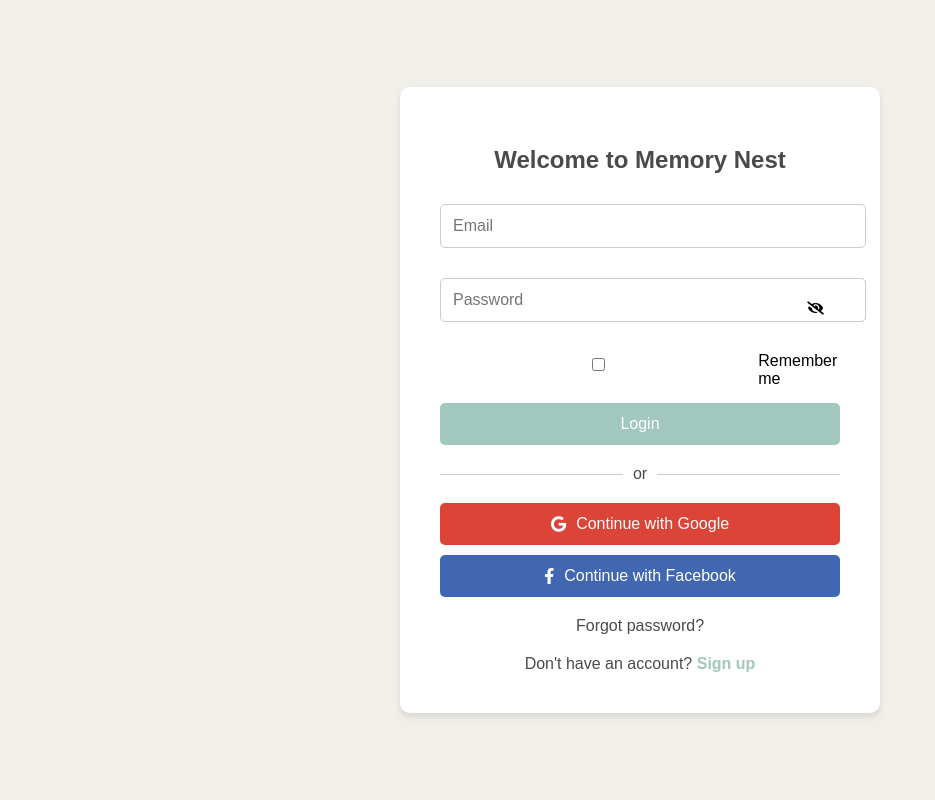
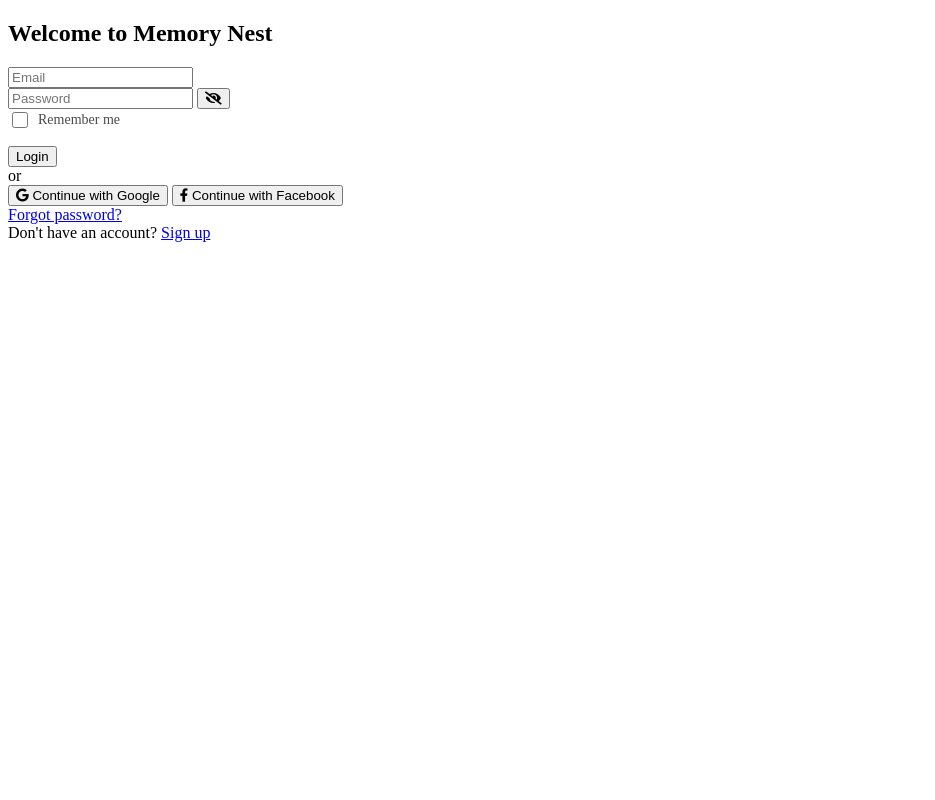
Before and after one commit to mlespinoza1/Memory-AI-Scrapbook, a Flask app: page /login in a window 1280 px wide. Shown: the whole page, without its empty margins (0-935 px from the left). Run offline with Flask 3, Linux system fonts and the light colour scheme.

```diff
--- a/static/css/style.css
+++ b/static/css/style.css
@@ -1,83 +1,4 @@
 /* ... (existing styles) ... */
-
-body {
-    font-family: Arial, sans-serif;
-    background-color: #F0EFE9;
-    display: flex;
-    justify-content: center;
-    align-items: center;
-    height: 100vh;
-    margin: 0;
-}
-
-.login-container {
-    max-width: 400px;
-    width: 90%;
-    padding: 40px;
-    background-color: white;
-    border-radius: 10px;
-    box-shadow: 0 4px 6px rgba(0, 0, 0, 0.1);
-}
-
-h2 {
-    text-align: center;
-    color: #4A4A4A;
-    margin-bottom: 30px;
-}
-
-.login-form input {
-    width: 100%;
-    padding: 12px;
-    margin-bottom: 15px;
-    border: 1px solid #ccc;
-    border-radius: 5px;
-    font-size: 16px;
-}
-
-.login-button {
-    width: 100%;
-    padding: 12px;
-    background-color: #A2C7BE;
-    color: white;
-    border: none;
-    border-radius: 5px;
-    cursor: pointer;
-    font-size: 16px;
-    transition: background-color 0.3s;
-}
-
-.login-button:hover {
-    background-color: #8AB3A8;
-}
-
-.flash-messages {
-    list-style-type: none;
-    padding: 0;
-    margin-bottom: 20px;
-}
-
-.flash-message {
-    background-color: #ffcccc;
-    color: #cc0000;
-    padding: 10px;
-    border-radius: 5px;
-    margin-bottom: 10px;
-}
-
-.input-group {
-    position: relative;
-    margin-bottom: 15px;
-}
-
-.toggle-password {
-    position: absolute;
-    right: 10px;
-    top: 50%;
-    transform: translateY(-50%);
-    background: none;
-    border: none;
-    cursor: pointer;
-}
 
 .remember-me {
     display: flex;
@@ -85,89 +6,18 @@ h2 {
     margin-bottom: 15px;
 }
 
-.remember-me input {
-    margin-right: 5px;
+.remember-me input[type="checkbox"] {
+    margin-right: 10px;
+    width: 16px;
+    height: 16px;
+    vertical-align: middle;
 }
 
-.separator {
-    display: flex;
-    align-items: center;
-    text-align: center;
-    margin: 20px 0;
+.remember-me label {
+    margin-bottom: 0;
+    font-size: 14px;
+    color: #4A4A4A;
+    line-height: 1;
 }
 
-.separator::before,
-.separator::after {
-    content: '';
-    flex: 1;
-    border-bottom: 1px solid #ccc;
-}
-
-.separator span {
-    padding: 0 10px;
-    color: #4A4A4A;
-}
-
-.social-buttons {
-    margin-top: 20px;
-}
-
-.social-login {
-    width: 100%;
-    padding: 12px;
-    margin-bottom: 10px;
-    border: none;
-    border-radius: 5px;
-    cursor: pointer;
-    display: flex;
-    align-items: center;
-    justify-content: center;
-    font-size: 16px;
-    transition: background-color 0.3s;
-}
-
-.social-login i {
-    margin-right: 10px;
-}
-
-.google-login {
-    background-color: #DB4437;
-    color: white;
-}
-
-.google-login:hover {
-    background-color: #C53929;
-}
-
-.facebook-login {
-    background-color: #4267B2;
-    color: white;
-}
-
-.facebook-login:hover {
-    background-color: #365899;
-}
-
-.forgot-password {
-    display: block;
-    text-align: center;
-    margin-top: 20px;
-    color: #4A4A4A;
-    text-decoration: none;
-}
-
-.signup-link {
-    text-align: center;
-    margin-top: 20px;
-    color: #4A4A4A;
-}
-
-.signup-link a {
-    color: #A2C7BE;
-    text-decoration: none;
-    font-weight: bold;
-}
-
-.signup-link a:hover {
-    text-decoration: underline;
-}
+/* ... (rest of the existing styles) ... */
```
